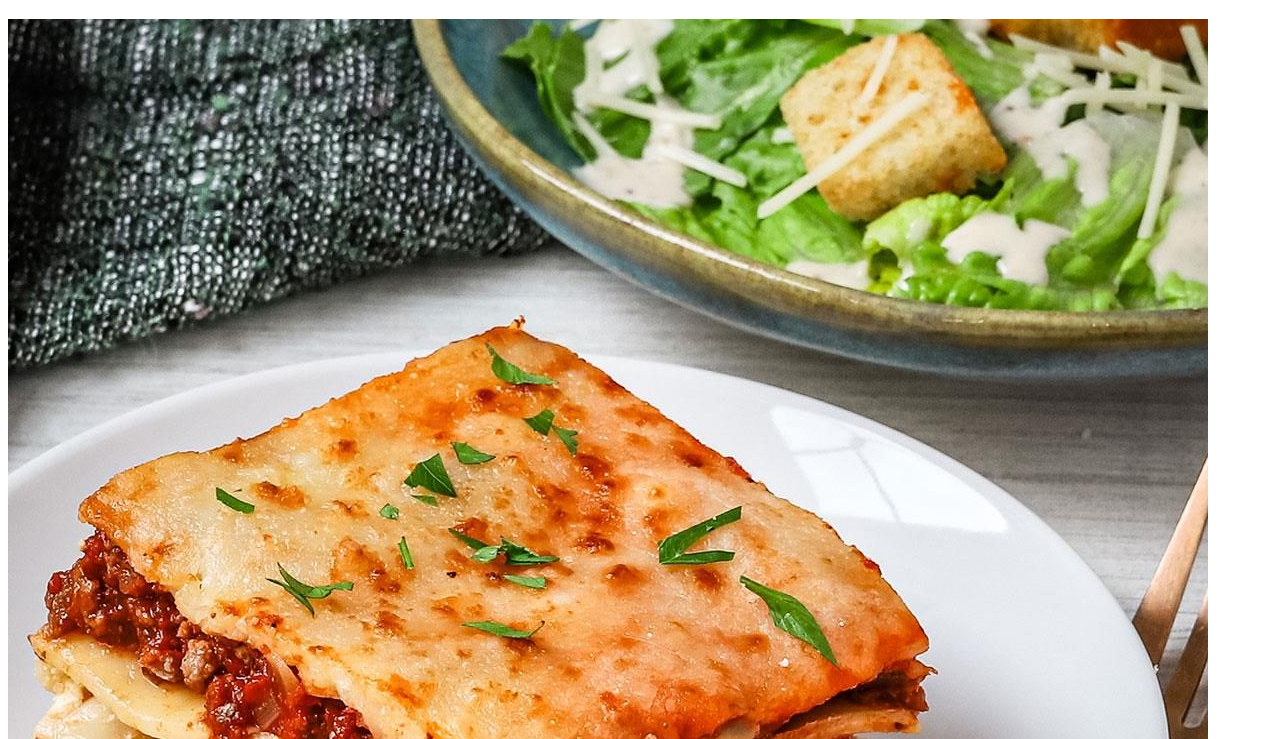
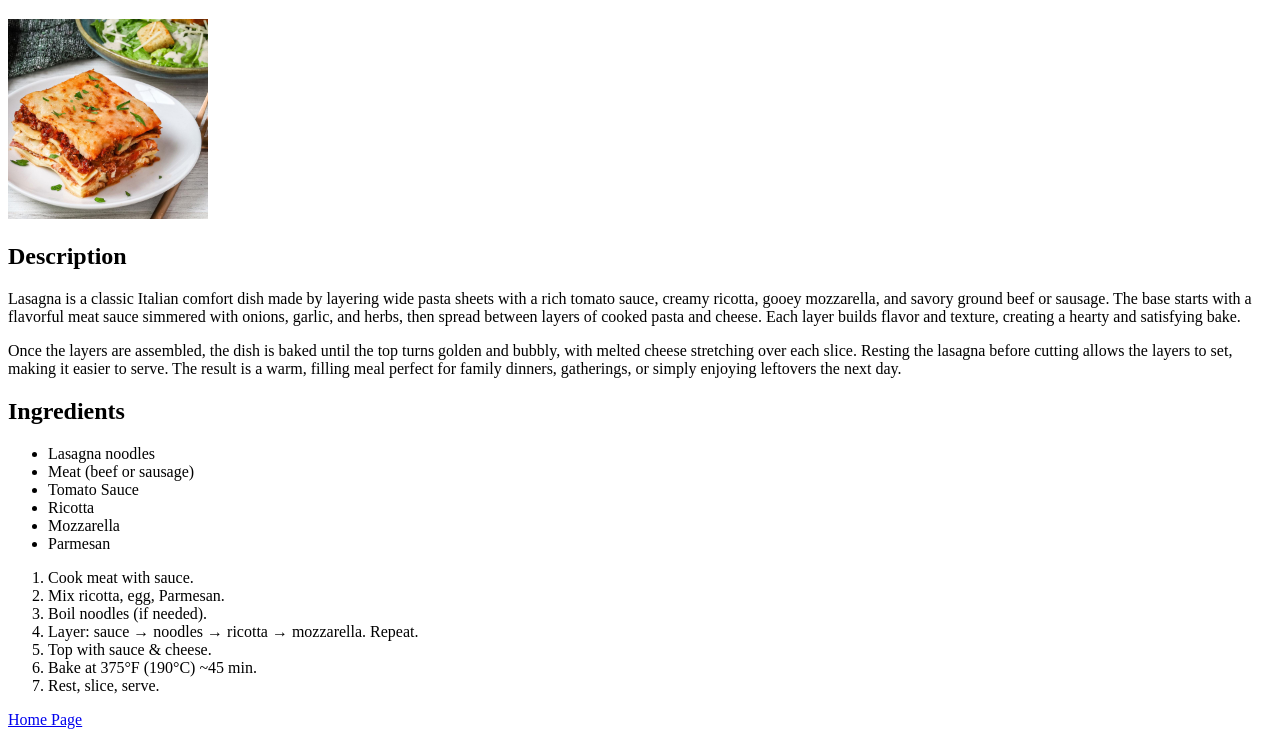
Before and after one commit to TigranyanG/odin-recipes, a plain HTML site: page recipes/lasagna.html in a window 1280 px wide. Shown: the part 61-800 px from the top of the page. Drawn offline with Linux system fonts and the light colour scheme.

Commit message:
Reduce the size of the image as it was too big
The image on the lasagna page was too big and
without filtering it would not suit the format of
the page very well. The width was set to 200.

```diff
--- a/recipes/lasagna.html
+++ b/recipes/lasagna.html
@@ -6,7 +6,7 @@
         </head>
         <body>
             <h1>Lasagna</h1>
-            <img src="../images/lasagna.jpg" alt="Tasty image of Lasagna">
+            <img src="../images/lasagna.jpg" alt="Tasty image of Lasagna" width="200">
             <h2>Description</h2>
             <p>Lasagna is a classic Italian comfort dish made by layering
                 wide pasta sheets with a rich tomato sauce, creamy ricotta, gooey mozzarella, and
```
